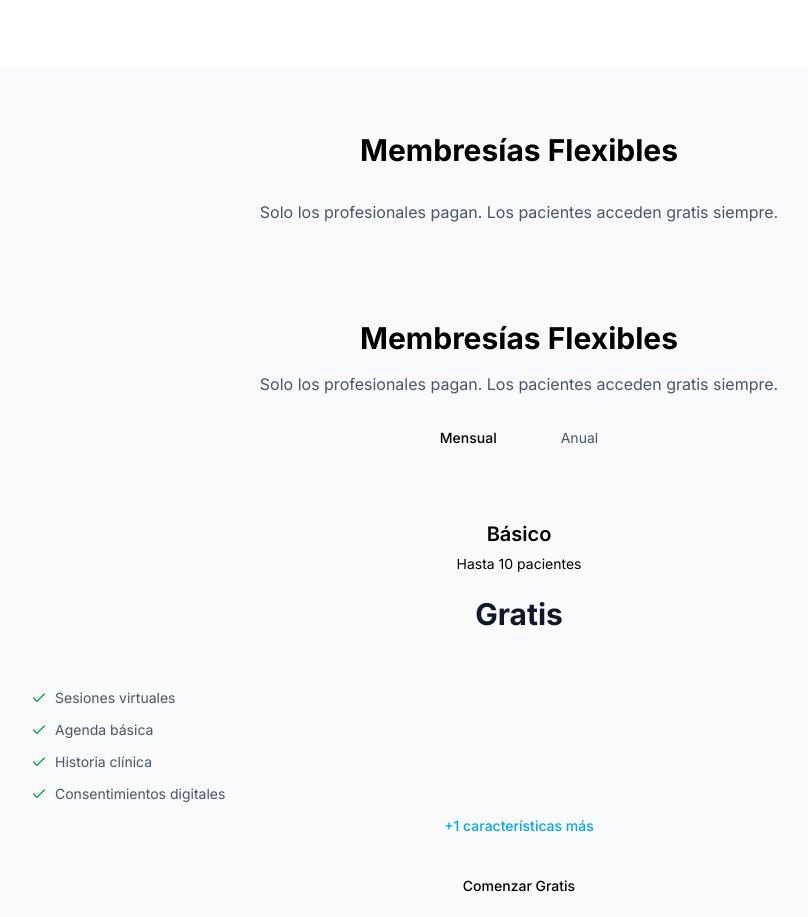
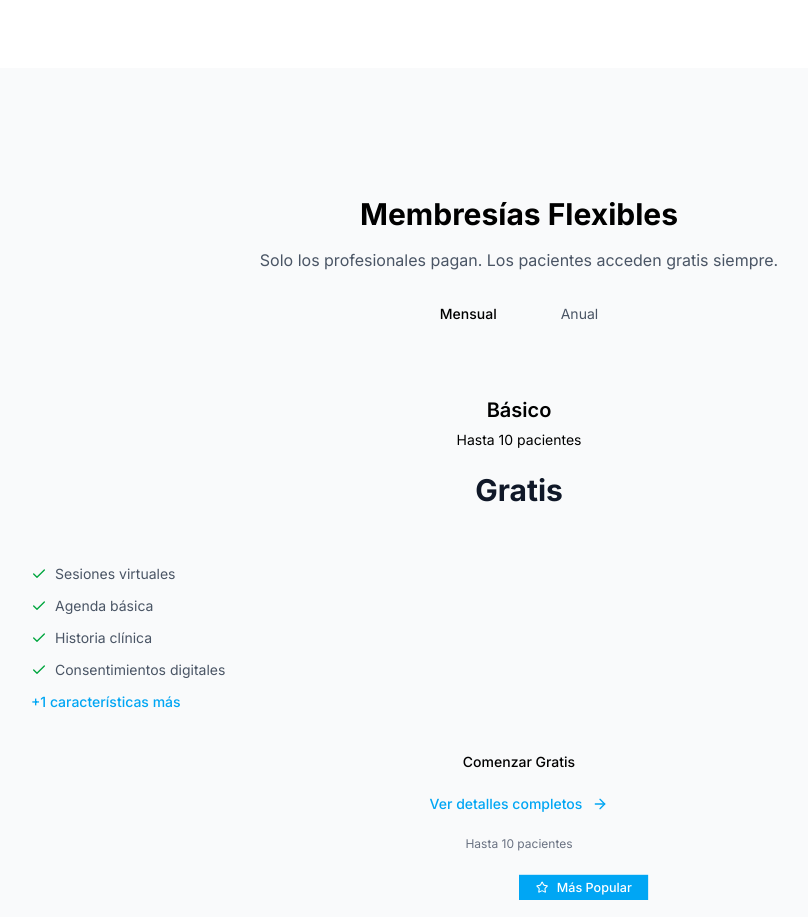
Before and after one commit to pablodalo/psikit-web-repo, a Next.js app: page / in a window 1280 px wide. Shown: the part 3840-4757 px from the top of the page, without its empty margins (121-929 px from the left). Built offline with nearby package versions, Linux system fonts and the light colour scheme; no server answers.

Commit message:
fix: remove duplicate membership headings
Clean up homepage and PricingSection for consistent UI.

#VERCEL_SKIP

Co-authored-by: undefined <undefined+undefined@users.noreply.github.com>

```diff
--- a/app/page.tsx
+++ b/app/page.tsx
@@ -230,9 +230,7 @@ export default function HomePage() {
 
       {/* Pricing Preview */}
       <section className="py-16 px-4 bg-gray-50">
-        <div className="container mx-auto text-center">
-          <h2 className="text-3xl font-bold mb-8">Membresías Flexibles</h2>
-          <p className="text-gray-600 mb-8">Solo los profesionales pagan. Los pacientes acceden gratis siempre.</p>
+        <div className="container mx-auto">
           <PricingSection />
         </div>
       </section>
```
